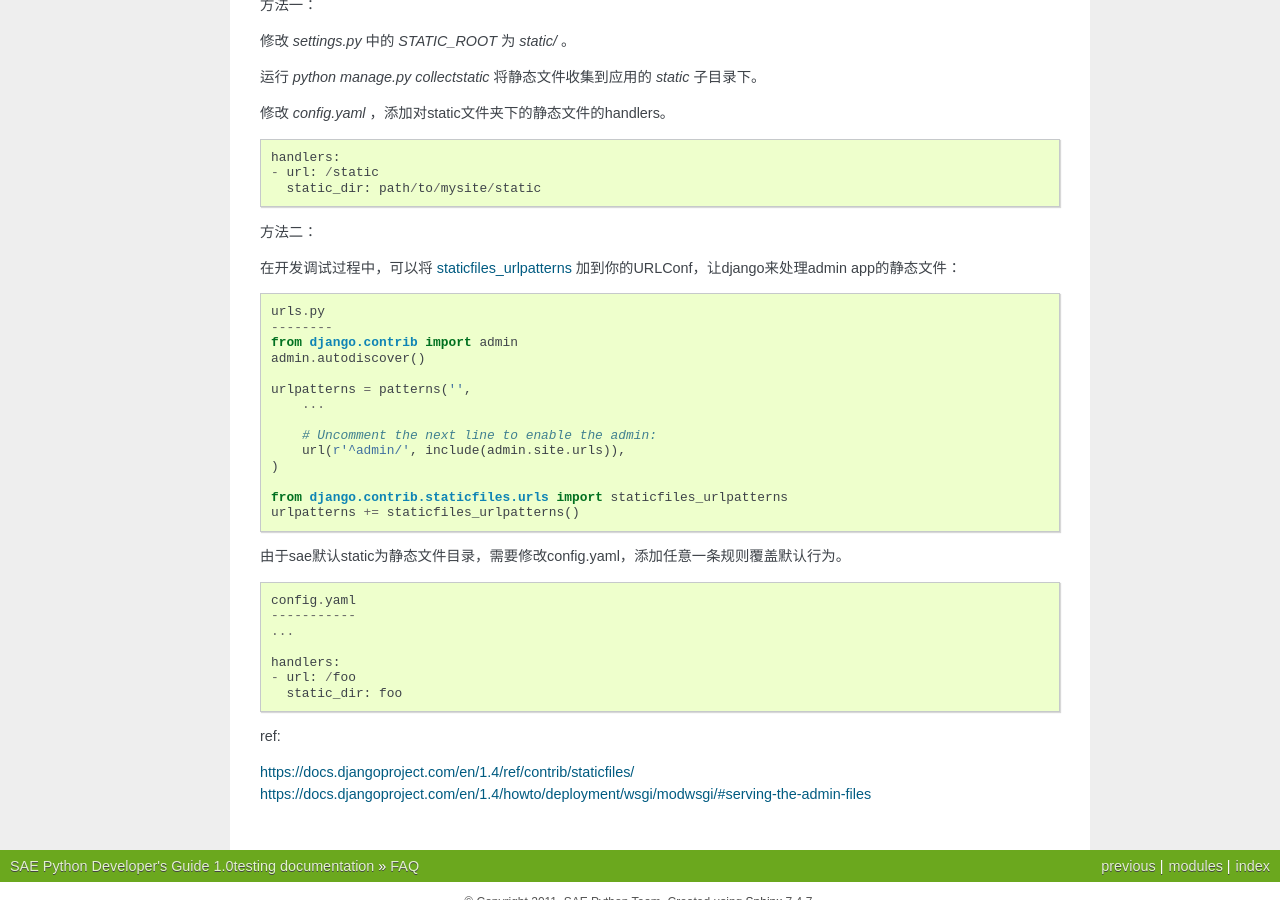
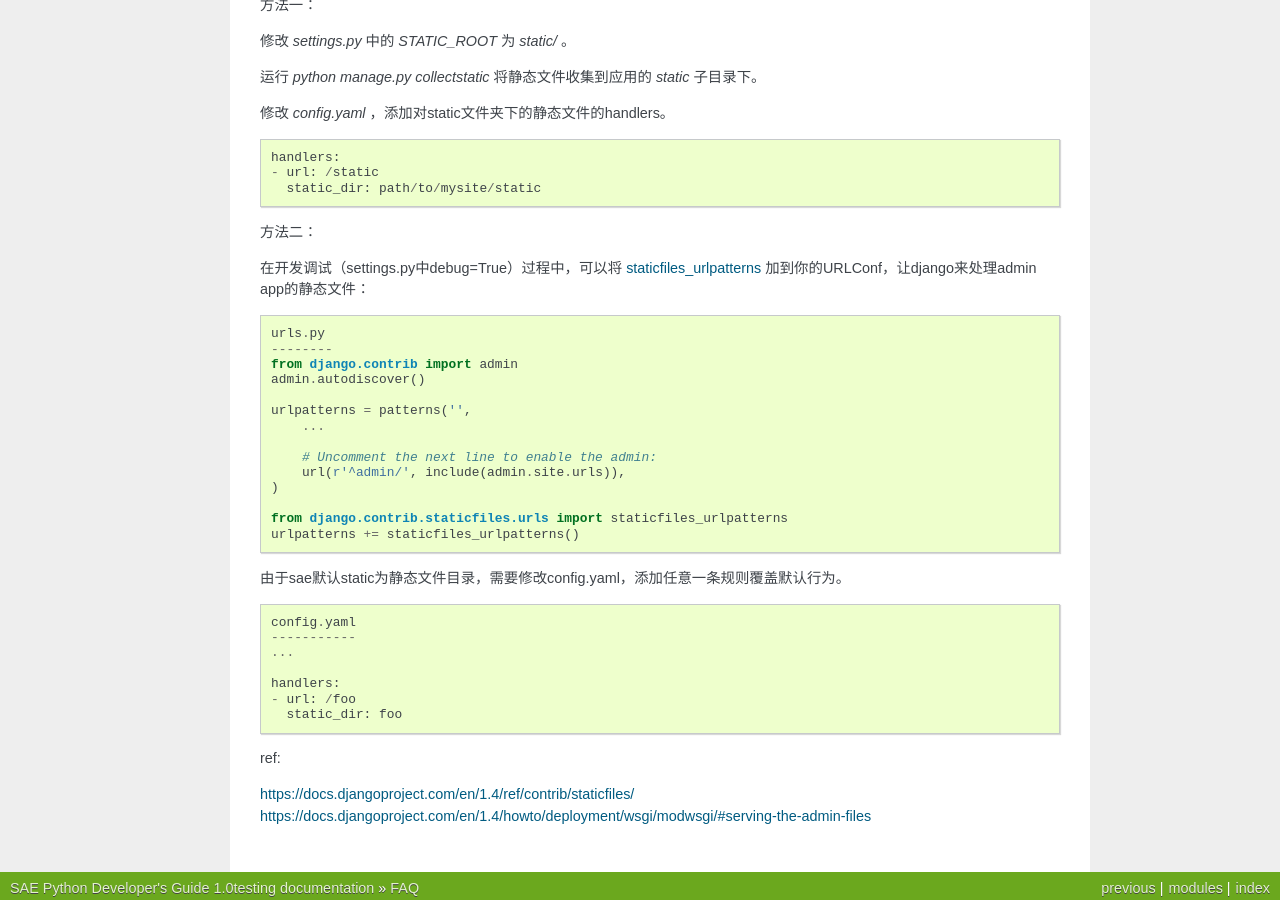
Before and after one commit to sinacloud/sae-python-dev-guide, a Sphinx documentation site: the page built from docs/faq.rst, in a window 1280 px wide and 900 px high, scrolled down 2214 px. Built offline with Sphinx 7.4.7, drawn with Linux system fonts in a browser that asks for light colours.

Commit message:
The limitation of method 2 for serving django static files

```diff
--- a/docs/faq.rst
+++ b/docs/faq.rst
@@ -142,7 +142,7 @@ MySQL连接超时时间为30s，不是mysql默认的8小时，所以你需要在
 
 方法二：
 
-在开发调试过程中，可以将 `staticfiles_urlpatterns`_ 加到你的URLConf，让django来处理admin app的静态文件： ::
+在开发调试（settings.py中debug=True）过程中，可以将 `staticfiles_urlpatterns`_ 加到你的URLConf，让django来处理admin app的静态文件： ::
 
     urls.py
     --------
```
